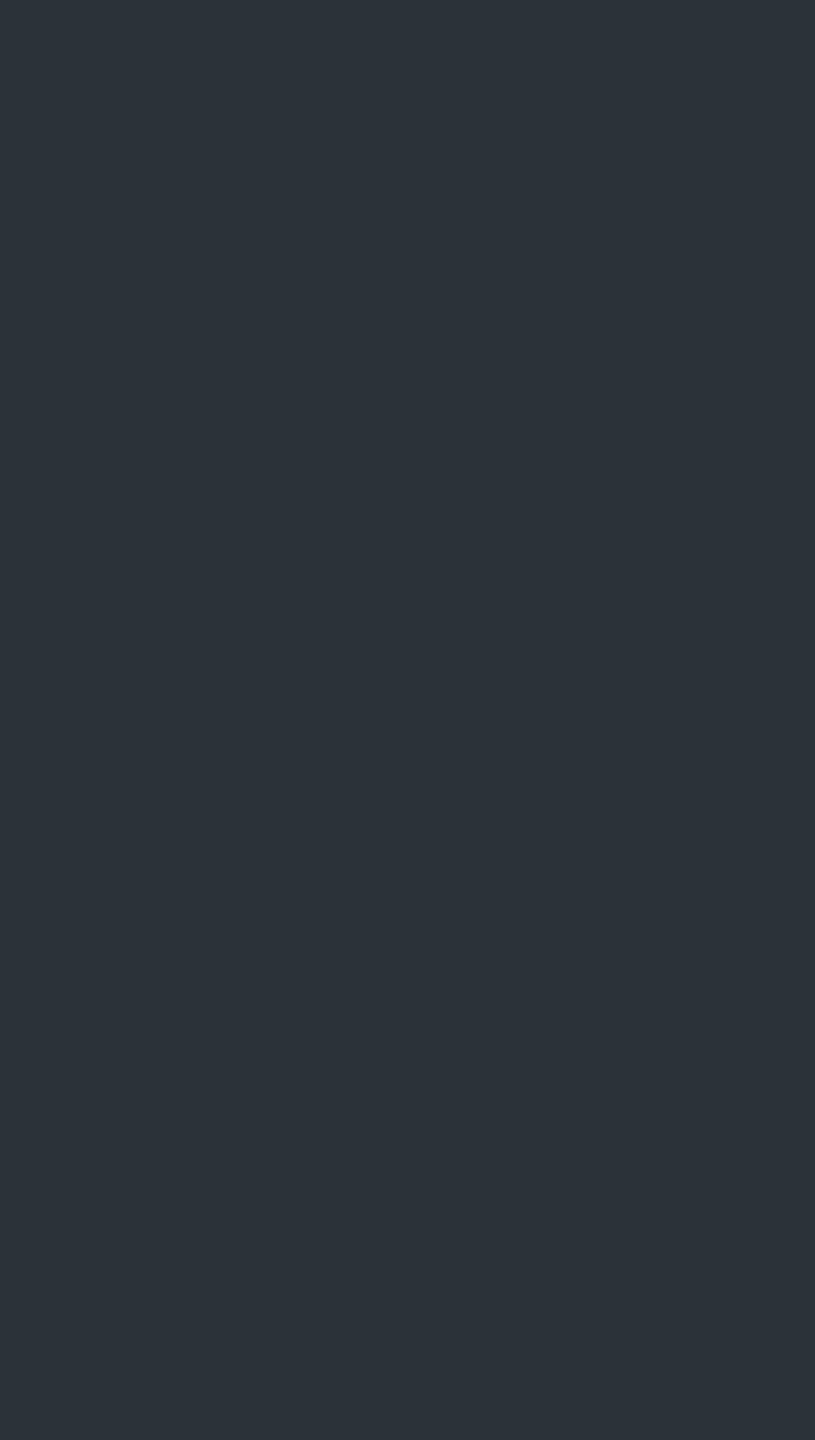
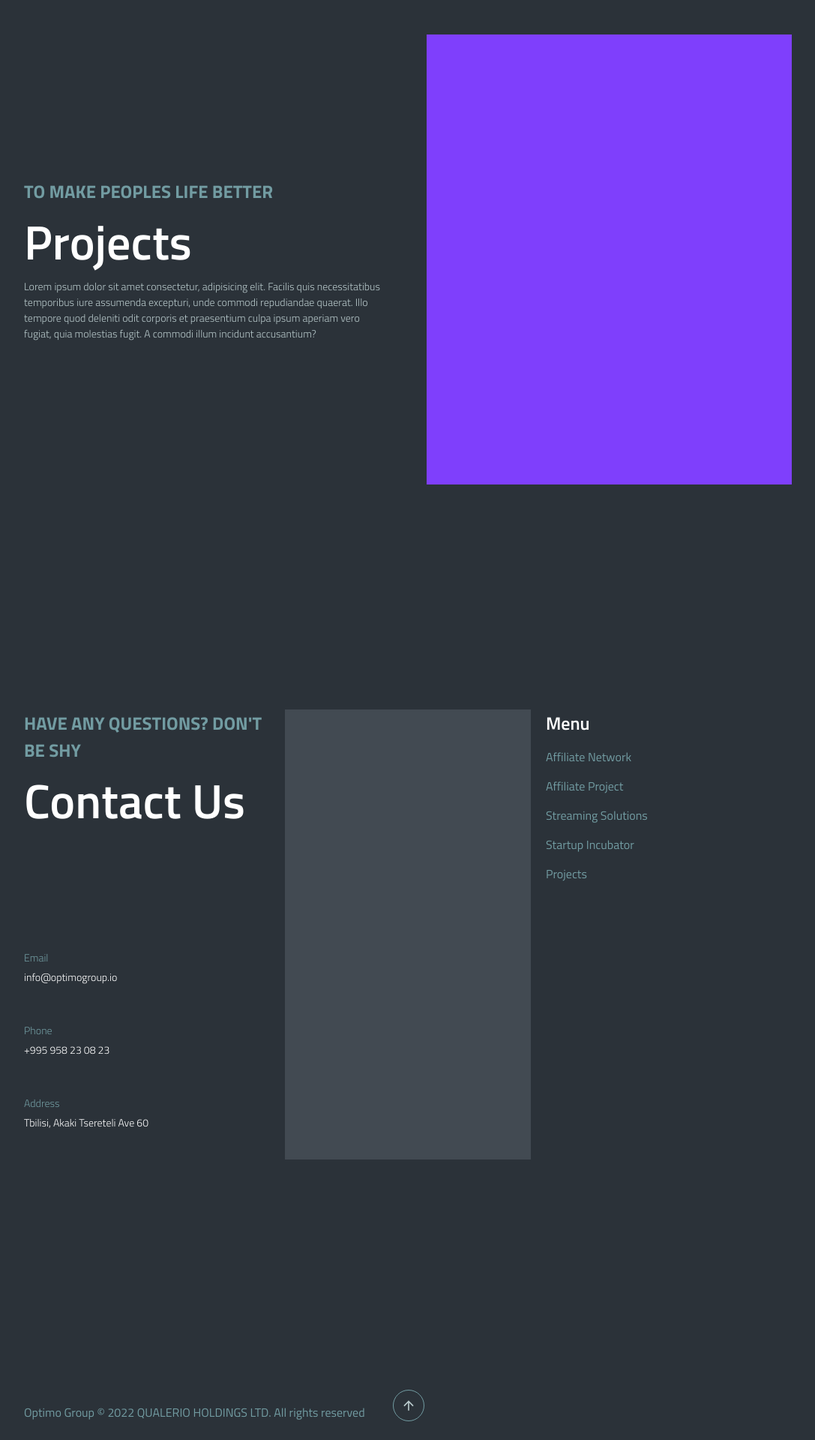
Before and after one commit to Optimogroupio/optimo-group-website, a Next.js app: page / in a window 1280 px wide. Shown: the part 5669-7589 px from the top of the page at 75% size, without its empty margins (96-1183 px from the left). Before the commit the page ends 5715 px from the top, so only its background shows below. Built offline with nearby package versions, Linux system fonts and the light colour scheme.

Commit message:
projects, contact, footer

```diff
--- /dev/null
+++ b/components/Footer.js
@@ -0,0 +1,13 @@
+import React from 'react'
+import Image from 'next/image'
+import styles from '/styles/components/Footer.module.css'
+
+export default function Footer() {
+  return (
+    <footer className={styles.container}>
+        <span className={styles.text}>
+            Optimo Group © 2022 QUALERIO HOLDINGS LTD. All rights reserved
+        </span>
+    </footer>
+  )
+}
--- a/pages/index.js
+++ b/pages/index.js
@@ -4,6 +4,7 @@ import styles from '/styles/pages/Home.module.css'
 import { motion, useTransform, useViewportScroll } from 'framer-motion'
 import Image from 'next/image'
 import { useEffect } from 'react'
+import Footer from '../components/Footer'
 
 export default function Home() {
     const { scrollY } = useViewportScroll()
@@ -18,10 +19,22 @@ export default function Home() {
     const streamingSolutionsImage = useTransform(scrollY, [3800, 4400], ['0%', '60%'])
     const startupIncubatorImage = useTransform(scrollY, [3700, 4400], ['-100%', '0%'])
     const streamingSolutionsOpacity = useTransform(scrollY, [2700, 3400, 3600, 4400], [0, 1, 1, 0])
-    const startupIncubatorOpacity = useTransform(scrollY, [3500, 4400], [0, 1])
+    const startupIncubatorOpacity = useTransform(scrollY, [3500, 4400, 4600, 5000], [0, 1, 1, 0])
+    const projectsParallax = useTransform(scrollY, [5700, 5900], [0, 100])
 
-    function handleScroll(){
-        const element = document.getElementById('affiliate')
+    function printScroll(){
+        console.log(window.scrollY)
+    }
+        useEffect(() => {
+            window.addEventListener('scroll', printScroll)
+        return () => {
+            window.removeEventListener('scroll', printScroll)
+        }
+    }, [])
+
+
+    function handleScroll(id){
+        const element = document.getElementById(id)
         element.scrollIntoView({behavior: 'smooth', block: 'center'})
     }
 
@@ -53,7 +66,7 @@ export default function Home() {
                     }}
                 >
                     <div
-                        onClick={handleScroll}
+                        onClick={() => handleScroll('affiliate')}
                         className={styles.scrollDown}
                     >
                         <span>Scroll</span>
@@ -68,7 +81,7 @@ export default function Home() {
                         <span>Down</span>
                     </div>
                 </motion.div>
-            <div className={styles.container}>
+            <div id="top" className={styles.container}>
                 {/* Hero */}
                 <div id="hero" className={styles.heroBlock}>
                     <h1 className={styles.title}>
@@ -193,7 +206,7 @@ export default function Home() {
                 </motion.div>
                 {/* Startup Incubator */}
                 <motion.div
-                    id="StartupIncubator"
+                    id="startupIncubator"
                     className={styles.startupIncubator}
                     style={{
                         opacity: startupIncubatorOpacity
@@ -222,6 +235,78 @@ export default function Home() {
                         </span>
                     </div>
                 </motion.div>
+                {/* Projects */}
+                <div id='projects' className={styles.projects}>
+                    <div className={styles.column}>
+                        <h2 className={styles.secondaryHeader}>To make peoples life better</h2>
+                        <h1 className={styles.title}>Projects</h1>
+                        <motion.span
+                            className={styles.text}
+                            style={{
+                                translateY: projectsParallax
+                            }}
+                        >
+                            Lorem ipsum dolor sit amet consectetur,
+                            adipisicing elit. Facilis quis necessitatibus
+                            temporibus iure assumenda excepturi, unde commodi
+                            repudiandae quaerat. Illo tempore quod deleniti odit
+                            corporis et praesentium culpa ipsum aperiam vero fugiat,
+                            quia molestias fugit. A commodi illum incidunt accusantium?
+                        </motion.span>
+                    </div>
+                    <div className={styles.column}>
+                        <div className={styles.imageContainer}>
+                            <div className={styles.image} />
+                        </div>
+                    </div>
+                </div>
+                {/* Contact Us */}
+                <div className={styles.contactUs}>
+                    <div className={styles.column}>
+                        <div className={styles.textContainer}>
+                            <h2 className={styles.secondaryHeader}>Have Any Questions? Don't be shy</h2>
+                            <h1 className={styles.title}>Contact Us</h1>
+                        </div>
+                        <div className={styles.contactInfo}>
+                            <div className={styles.contactItem}>
+                                <h2 className={styles.secondaryHeader}>Email</h2>
+                                <span className={styles.text}>info@optimogroup.io</span>
+                            </div>
+                            <div className={styles.contactItem}>
+                                <h2 className={styles.secondaryHeader}>Phone</h2>
+                                <span className={styles.text}>+995 958 23 08 23</span>
+                            </div>
+                            <div className={styles.contactItem}>
+                                <h2 className={styles.secondaryHeader}>Address</h2>
+                                <span className={styles.text}>Tbilisi, Akaki Tsereteli Ave 60</span>
+                            </div>
+                        </div>
+                    </div>
+                    <div className={styles.column}>
+                        <div className={styles.imageContainer}>
+                            <div className={styles.image} />
+                        </div>
+                    </div>
+                    <div className={styles.column}>
+                        <h1 className={styles.title}>Menu</h1>
+                        <a onClick={() => handleScroll('affiliate')}>Affiliate Network</a>
+                        <a onClick={() => handleScroll('affiliateProject')}>Affiliate Project</a>
+                        <a onClick={() => handleScroll('streamingSolutions')}>Streaming Solutions</a>
+                        <a onClick={() => handleScroll('startupIncubator')}>Startup Incubator</a>
+                        <a onClick={() => handleScroll('projects')}>Projects</a>
+                    </div>
+                </div>
+                <div
+                    className={styles.scrollToTop}
+                    onClick={() => window.scrollTo(0, 0)}
+                >
+                    <Image
+                        src="/icons/arrow_downward.svg"
+                        width={20}
+                        height={20}
+                    />
+                </div>
+                <Footer />
             </div>
         </>
     )
--- /dev/null
+++ b/styles/components/Footer.module.css
@@ -0,0 +1,9 @@
+.container{
+    display: flex;
+    z-index: 2;
+    padding-bottom: 25px;
+    padding-top: 25px;
+}
+.text{
+    color: var(--secondary-header-color)
+}
--- a/styles/pages/Home.module.css
+++ b/styles/pages/Home.module.css
@@ -7,7 +7,6 @@
     flex-direction: column;
     margin-top: 71px;
     gap: 300px;
-    padding-bottom: 300px;
     max-width: 1600px;
 }
 .backgroundImage{
@@ -85,6 +84,21 @@
     font-size: 18px;
     font-weight: 200;
     color: var(--text-color);
+}
+.scrollToTop{
+    position: absolute;
+    display: flex;
+    align-items: center;
+    justify-content: center;
+    transform: rotateZ(180deg);
+    height: 40px;
+    width: 40px;
+    border: 1px solid var(--secondary-header-color);
+    border-radius: 100%;
+    left: calc(50% - 20px);
+    bottom: 25px;
+    z-index: 2;
+    cursor: pointer;
 }
 /* Hero Block */
 .heroBlock{
@@ -279,3 +293,68 @@
         font-size: 48px;
     }
 }
+/* Projects */
+.projects{
+    display: flex;
+    flex-direction: row;
+    z-index: 2;
+    gap: 50px;
+}
+.projects .column{
+    flex: 1;
+    justify-content: center;
+}
+.projects .imageContainer{
+    width: 100%;
+    height: 600px;
+}
+/* Contact Us */
+.contactUs{
+    display: flex;
+    flex-direction: row;
+    z-index: 2;
+    gap: 20px;
+}
+.contactUs .column{
+    flex: 1;
+}
+.contactUs .column:first-child{
+    gap: 150px;
+}
+.contactUs .imageContainer{
+    width: 100%;
+    height: 600px;
+}
+.contactInfo {
+    display: flex;
+    flex-direction: column;
+    gap: 50px;
+}
+.contactItem{
+    display: flex;
+    flex-direction: column;
+    gap: 5px;
+}
+.contactItem .secondaryHeader{
+    text-transform: capitalize;
+    font-weight: 300;
+    font-size: 14px;
+}
+.contactItem .text{
+    color: white;
+}
+.contactUs .image{
+    background-color: #424a52;
+}
+.contactUs .column:nth-child(3){
+    gap: 15px;
+}
+.contactUs .column:nth-child(3) .title{
+    font-size: 24px;
+}
+.contactUs .column:nth-child(3) a{
+    font-size: 16px;
+    color: var(--secondary-header-color);
+    text-decoration: none;
+    cursor: pointer;
+}
```
